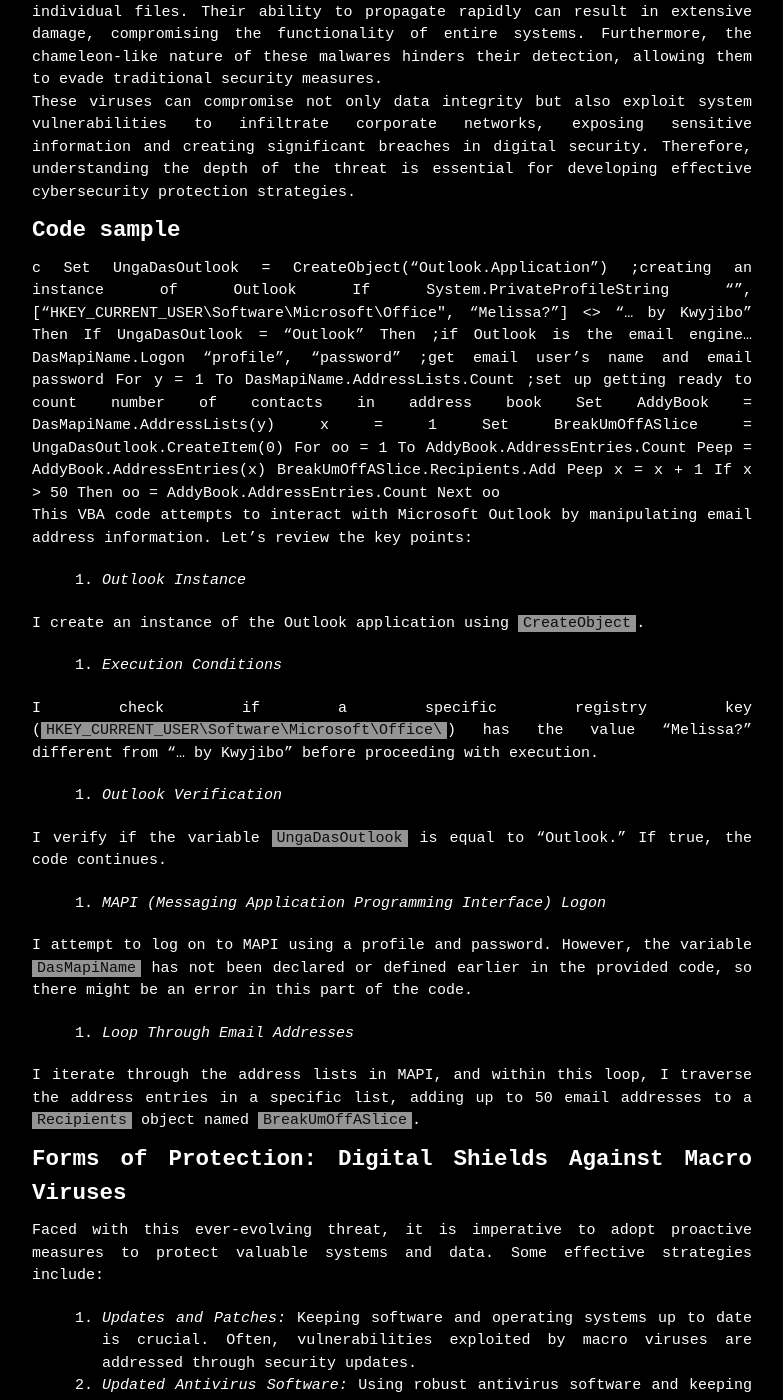
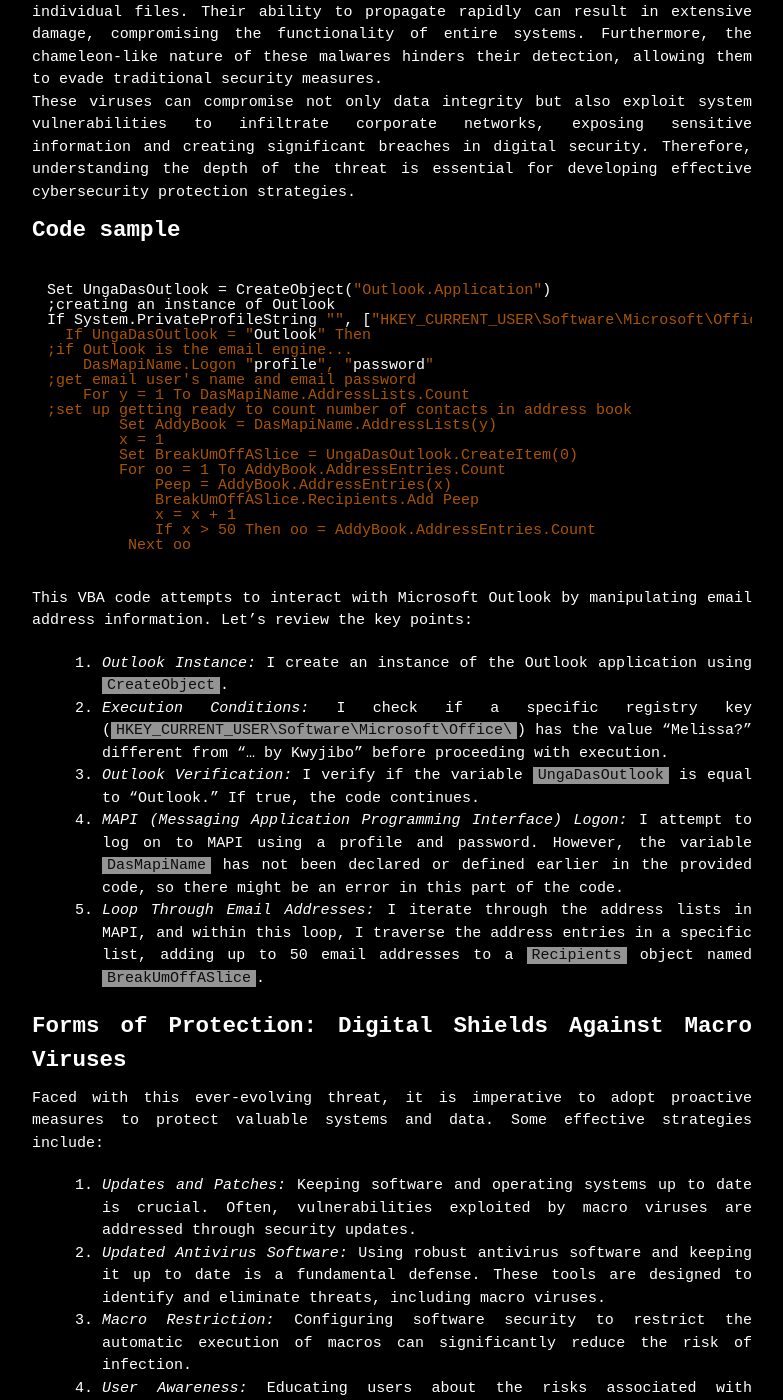
Before and after one commit to boloto1979/boloto1979.github.io, a Jekyll site: the page built from _posts/2023-11-28-macro-virus.md, in a window 1280 px wide and 1400 px high, scrolled down 670 px. Shown: the whole window, without its empty margins (248-1031 px from the left). Built offline with Jekyll 4.4.1, drawn with Linux system fonts in a browser that asks for light colours.

Commit message:
correction post macro-virus add

````diff
--- a/_posts/2023-11-28-macro-virus.md
+++ b/_posts/2023-11-28-macro-virus.md
@@ -18,7 +18,7 @@
 
 ## Code sample
 
-c
+```c
 Set UngaDasOutlook = CreateObject("Outlook.Application")
 ;creating an instance of Outlook
 If System.PrivateProfileString "", ["HKEY_CURRENT_USER\Software\Microsoft\Office\", "Melissa?"] <> "... by Kwyjibo" Then
@@ -37,28 +37,18 @@
             x = x + 1
             If x > 50 Then oo = AddyBook.AddressEntries.Count
          Next oo
-
+```
 This VBA code attempts to interact with Microsoft Outlook by manipulating email address information. Let's review the key points:
 
-1. *Outlook Instance*
+1. *Outlook Instance:* I create an instance of the Outlook application using `CreateObject`.
 
-I create an instance of the Outlook application using `CreateObject`.
+2. *Execution Conditions:* I check if a specific registry key (`HKEY_CURRENT_USER\Software\Microsoft\Office\`) has the value "Melissa?" different from "... by Kwyjibo" before proceeding with execution.
 
-2. *Execution Conditions*
+3. *Outlook Verification:* I verify if the variable `UngaDasOutlook` is equal to "Outlook." If true, the code continues.
 
-I check if a specific registry key (`HKEY_CURRENT_USER\Software\Microsoft\Office\`) has the value "Melissa?" different from "... by Kwyjibo" before proceeding with execution.
+4. *MAPI (Messaging Application Programming Interface) Logon:* I attempt to log on to MAPI using a profile and password. However, the variable `DasMapiName` has not been declared or defined earlier in the provided code, so there might be an error in this part of the code.
 
-3. *Outlook Verification*
-
-I verify if the variable `UngaDasOutlook` is equal to "Outlook." If true, the code continues.
-
-4. *MAPI (Messaging Application Programming Interface) Logon*
-
-I attempt to log on to MAPI using a profile and password. However, the variable `DasMapiName` has not been declared or defined earlier in the provided code, so there might be an error in this part of the code.
-
-5. *Loop Through Email Addresses*
-
-I iterate through the address lists in MAPI, and within this loop, I traverse the address entries in a specific list, adding up to 50 email addresses to a `Recipients` object named `BreakUmOffASlice`.
+5. *Loop Through Email Addresses:* I iterate through the address lists in MAPI, and within this loop, I traverse the address entries in a specific list, adding up to 50 email addresses to a `Recipients` object named `BreakUmOffASlice`.
 
 ## Forms of Protection: Digital Shields Against Macro Viruses
 
````
